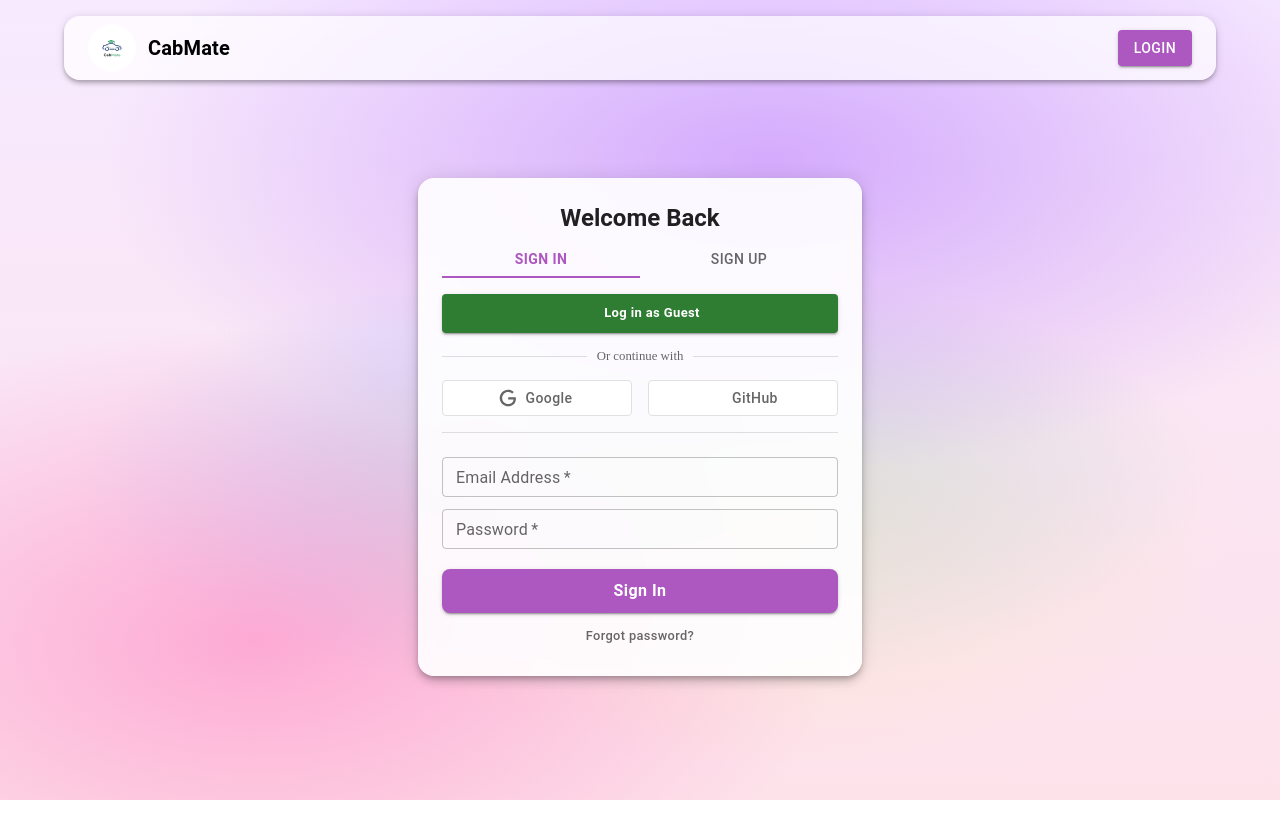
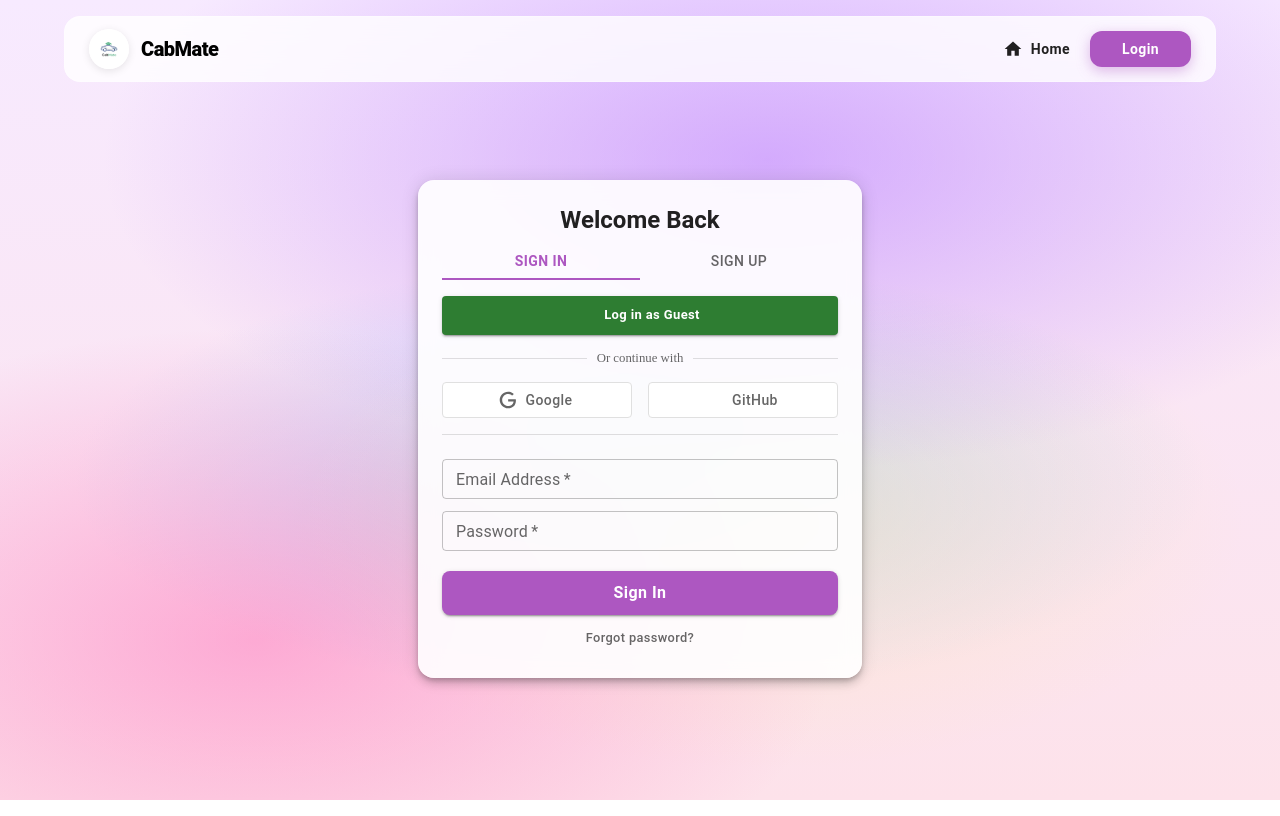
Before and after one commit to EmperorsReign05/CabMate, a React (Vite) app: page /login in a window 1280 px wide. Built offline with nearby package versions, Linux system fonts and the light colour scheme; no server answers; some icons are missing.

Commit message:
header ui

```diff
--- a/src/components/Header.jsx
+++ b/src/components/Header.jsx
@@ -1,13 +1,19 @@
-// src/components/Header.jsx
-
 import React, { useState } from 'react';
-import { Link as RouterLink } from 'react-router-dom';
+import { Link as RouterLink, useLocation } from 'react-router-dom';
 import { supabase } from '../supabaseClient';
-import { AppBar, Toolbar, Typography, Button, Box, Container, IconButton, Drawer, List, ListItem, ListItemButton, ListItemText, Divider } from '@mui/material';
-import { Add, Dashboard, Menu as MenuIcon } from '@mui/icons-material';
+import {
+  AppBar, Toolbar, Typography, Button, Box, Container,
+  IconButton, Drawer, List, ListItem, ListItemButton,
+  ListItemText, Divider, Avatar
+} from '@mui/material';
+import {
+  Dashboard, Menu as MenuIcon, Home, DirectionsCar,
+  LocalTaxi, Person, Logout
+} from '@mui/icons-material';
 
 const Header = ({ session, profile }) => {
   const [drawerOpen, setDrawerOpen] = useState(false);
+  const location = useLocation(); // To check active route
 
   const handleLogout = async () => {
     await supabase.auth.signOut();
@@ -17,128 +23,192 @@ const Header = ({ session, profile }) => {
     setDrawerOpen(open);
   };
 
+  // Modern Button Style
+  const navButtonStyle = (path) => ({
+    textTransform: 'none', // Modern look (no ALL CAPS)
+    fontWeight: 600,
+    borderRadius: 3, // Pill shape
+    px: 2,
+    mx: 0.5,
+    color: location.pathname === path ? '#ad57c1ff' : 'text.primary',
+    backgroundColor: location.pathname === path ? 'rgba(173, 87, 193, 0.08)' : 'transparent',
+    '&:hover': {
+      backgroundColor: 'rgba(173, 87, 193, 0.15)',
+      color: '#ad57c1ff',
+    },
+    transition: 'all 0.2s ease-in-out'
+  });
+
   return (
-    // Wrap the AppBar in a Container to give it space from the edges
     <Container maxWidth="lg">
-          <AppBar
+      <AppBar
         position="sticky"
+        elevation={0} // Remove default shadow for cleaner look
         sx={{
-          // These styles create the modern, rounded, transparent look
-          borderRadius: 4, // This makes the corners rounded (16px)
-          mt: 2, // No margin at the top
-          backdropFilter: 'blur(8px)',
-          backgroundColor: 'rgba(255, 255, 255, 0.7)',
-          boxShadow: '0 ',
+          borderRadius: 4,
+          mt: 2,
+          backdropFilter: 'blur(12px)', // Stronger blur
+          backgroundColor: 'rgba(255, 255, 255, 0.8)', // Slightly more opaque
+          border: '1px solid rgba(255, 255, 255, 0.3)', // Glass border effect
           color: 'black',
         }}
       >
-        <Toolbar>
-          <RouterLink to="/" style={{ textDecoration: 'none', color: 'inherit', display: 'flex', alignItems: 'center', flexGrow: 1 }}>
+        <Toolbar sx={{ justifyContent: 'space-between' }}>
+          {/* LOGO */}
+          <RouterLink to="/" style={{ textDecoration: 'none', color: 'inherit', display: 'flex', alignItems: 'center' }}>
             <img
               src="/pwa-192x192.png"
               alt="CabMate Logo"
-              style={{ width: '48px', height: '48px', borderRadius: '50%', marginRight: '12px' }}
+              style={{ width: '40px', height: '40px', borderRadius: '50%', marginRight: '12px', boxShadow: '0 2px 8px rgba(0,0,0,0.1)' }}
             />
-            <Typography variant="h6" component="div" sx={{ fontWeight: 'bold' }}>
+            <Typography variant="h6" component="div" sx={{ fontWeight: '800', letterSpacing: '-0.5px' }}>
               CabMate
             </Typography>
           </RouterLink>
 
-          {/* Desktop navigation */}
-          <Box sx={{ display: { xs: 'none', md: 'flex' }, alignItems: 'center', gap: 1, flexShrink: 0, pt: 0 }}>
+          {/* DESKTOP NAV */}
+          <Box sx={{ display: { xs: 'none', md: 'flex' }, alignItems: 'center' }}>
+            {/* Always show Home */}
+            <Button component={RouterLink} to="/" startIcon={<Home />} sx={navButtonStyle('/')}>
+              Home
+            </Button>
+
             {session ? (
               <>
-                <Button color="inherit" component={RouterLink} to="/dashboard" startIcon={<Dashboard />}>Dashboard</Button>
-                <Button color="inherit" component={RouterLink} to="/my-rides">My Rides</Button>
-                <Button color="inherit" component={RouterLink} to="/local-cabs">Local Cabs</Button>
-                <Button color="inherit" component={RouterLink} to="/profile">My Profile
-                  {/*profile?.full_name ? profile.full_name.split(' ')[0] : session.user.email*/}
+                <Button component={RouterLink} to="/dashboard" startIcon={<Dashboard />} sx={navButtonStyle('/dashboard')}>
+                  Dashboard
                 </Button>
-               {/*<IconButton color="primary" component={RouterLink} to="/create" aria-label="create new ride" sx={{ border: '1px solid', borderColor: 'primary.main', borderRadius: '8px' }}>
-                  <Add />
-                </IconButton>*/}
-                <Button variant="outlined" color="white" onClick={handleLogout} >Logout</Button>
+                <Button component={RouterLink} to="/my-rides" startIcon={<DirectionsCar />} sx={navButtonStyle('/my-rides')}>
+                  My Rides
+                </Button>
+                <Button component={RouterLink} to="/local-cabs" startIcon={<LocalTaxi />} sx={navButtonStyle('/local-cabs')}>
+                  Local Cabs
+                </Button>
+
+                {/* Profile Button - Special Style */}
+                <Button
+                  component={RouterLink}
+                  to="/profile"
+                  startIcon={<Person />}
+                  sx={{
+                    ...navButtonStyle('/profile'),
+                    ml: 1,
+                    border: '1px solid rgba(0,0,0,0.05)'
+                  }}
+                >
+                  My Profile
+                </Button>
+
+                <IconButton
+                  onClick={handleLogout}
+                  size="small"
+                  sx={{
+                    ml: 1,
+                    color: '#ff5252',
+                    bgcolor: 'rgba(255, 82, 82, 0.1)',
+                    '&:hover': { bgcolor: '#ff5252', color: 'white' }
+                  }}
+                >
+                  <Logout fontSize="small" />
+                </IconButton>
               </>
             ) : (
-              <Button variant="contained" component={RouterLink} to="/login" sx={{backgroundColor: '#ad57c1ff', // A deep purple color
-              '&:hover': {
-                backgroundColor: '#4A148C', // A slightly darker purple for hover
-              },}}>Login</Button>
+              <Button
+                variant="contained"
+                component={RouterLink}
+                to="/login"
+                sx={{
+                  borderRadius: 3,
+                  textTransform: 'none',
+                  fontWeight: 'bold',
+                  px: 4,
+                  backgroundColor: '#ad57c1ff',
+                  boxShadow: '0 4px 14px rgba(173, 87, 193, 0.4)',
+                  '&:hover': { backgroundColor: '#4A148C', transform: 'translateY(-1px)' },
+                  transition: 'all 0.2s'
+                }}
+              >
+                Login
+              </Button>
             )}
           </Box>
 
-          {/* Mobile hamburger */}
+          {/* MOBILE HAMBURGER */}
           <Box sx={{ display: { xs: 'flex', md: 'none' } }}>
-            <IconButton edge="end" color="inherit" aria-label="menu" onClick={toggleDrawer(true)}>
+            <IconButton edge="end" color="inherit" onClick={toggleDrawer(true)}>
               <MenuIcon />
             </IconButton>
           </Box>
         </Toolbar>
       </AppBar>
 
-      {/* Drawer for mobile */}
+      {/* MOBILE DRAWER */}
       <Drawer
         anchor="right"
         open={drawerOpen}
         onClose={toggleDrawer(false)}
-        sx={{
-          '& .MuiDrawer-paper': {
-            background: `
-              radial-gradient(ellipse 80% 60% at 60% 20%, rgba(175, 109, 255, 0.50), transparent 65%),
-              radial-gradient(ellipse 70% 60% at 20% 80%, rgba(255, 100, 180, 0.45), transparent 65%),
-              radial-gradient(ellipse 60% 50% at 60% 65%, rgba(255, 235, 170, 0.43), transparent 62%),
-              radial-gradient(ellipse 65% 40% at 50% 60%, rgba(120, 190, 255, 0.48), transparent 68%),
-              linear-gradient(180deg, #f7eaff 0%, #fde2ea 100%)
-            `,
+        PaperProps={{
+          sx: {
+            width: 280,
+            borderRadius: '20px 0 0 20px',
+            background: 'rgba(255, 255, 255, 0.95)',
+            backdropFilter: 'blur(10px)'
           }
         }}
       >
-        <Box sx={{ width: 260, p: 1 }} role="presentation" onClick={toggleDrawer(false)} onKeyDown={toggleDrawer(false)}>
+        <Box sx={{ p: 2 }} role="presentation" onClick={toggleDrawer(false)} onKeyDown={toggleDrawer(false)}>
+          <Box sx={{ display: 'flex', alignItems: 'center', mb: 2, pl: 1 }}>
+             <img src="/pwa-192x192.png" alt="Logo" style={{ width: 32, height: 32, marginRight: 10 }} />
+             <Typography variant="h6" fontWeight="bold">CabMate</Typography>
+          </Box>
+          <Divider sx={{ mb: 2 }} />
+
           <List>
-            <ListItem disablePadding>
-              <ListItemButton component={RouterLink} to="/">
-                <ListItemText primary="Home" />
+            <ListItem disablePadding sx={{ mb: 1 }}>
+              <ListItemButton component={RouterLink} to="/" sx={{ borderRadius: 2 }}>
+                <Home sx={{ mr: 2, color: '#ad57c1ff' }} />
+                <ListItemText primary="Home" primaryTypographyProps={{ fontWeight: 600 }} />
               </ListItemButton>
             </ListItem>
-            <Divider />
+
             {session ? (
               <>
-                <ListItem disablePadding>
-                  <ListItemButton component={RouterLink} to="/dashboard">
-                    <ListItemText primary="Dashboard" />
+                <ListItem disablePadding sx={{ mb: 1 }}>
+                  <ListItemButton component={RouterLink} to="/dashboard" sx={{ borderRadius: 2 }}>
+                    <Dashboard sx={{ mr: 2, color: '#ad57c1ff' }} />
+                    <ListItemText primary="Dashboard" primaryTypographyProps={{ fontWeight: 600 }} />
                   </ListItemButton>
                 </ListItem>
-                <ListItem disablePadding>
-                  <ListItemButton component={RouterLink} to="/my-rides">
-                    <ListItemText primary="My Rides" />
+                <ListItem disablePadding sx={{ mb: 1 }}>
+                  <ListItemButton component={RouterLink} to="/my-rides" sx={{ borderRadius: 2 }}>
+                    <DirectionsCar sx={{ mr: 2, color: '#ad57c1ff' }} />
+                    <ListItemText primary="My Rides" primaryTypographyProps={{ fontWeight: 600 }} />
                   </ListItemButton>
                 </ListItem>
-                <ListItem disablePadding>
-                  <ListItemButton component={RouterLink} to="/local-cabs">
-                    <ListItemText primary="Local Cabs" />
+                <ListItem disablePadding sx={{ mb: 1 }}>
+                  <ListItemButton component={RouterLink} to="/local-cabs" sx={{ borderRadius: 2 }}>
+                    <LocalTaxi sx={{ mr: 2, color: '#ad57c1ff' }} />
+                    <ListItemText primary="Local Cabs" primaryTypographyProps={{ fontWeight: 600 }} />
                   </ListItemButton>
                 </ListItem>
-                <ListItem disablePadding>
-                  <ListItemButton component={RouterLink} to="/create">
-                    <ListItemText primary="Create New Ride" />
+                <ListItem disablePadding sx={{ mb: 1 }}>
+                  <ListItemButton component={RouterLink} to="/profile" sx={{ borderRadius: 2 }}>
+                    <Person sx={{ mr: 2, color: '#ad57c1ff' }} />
+                    <ListItemText primary="My Profile" primaryTypographyProps={{ fontWeight: 600 }} />
                   </ListItemButton>
                 </ListItem>
-                <Divider sx={{ my: 1 }} />
+                <Divider sx={{ my: 2 }} />
                 <ListItem disablePadding>
-                  <ListItemButton component={RouterLink} to="/profile">
-                    <ListItemText primary="My Profile" />
-                  </ListItemButton>
-                </ListItem>
-                <ListItem disablePadding>
-                  <ListItemButton onClick={handleLogout}>
-                    <ListItemText primary="Logout" />
+                  <ListItemButton onClick={handleLogout} sx={{ borderRadius: 2, color: '#ff5252' }}>
+                    <Logout sx={{ mr: 2 }} />
+                    <ListItemText primary="Logout" primaryTypographyProps={{ fontWeight: 600 }} />
                   </ListItemButton>
                 </ListItem>
               </>
             ) : (
               <ListItem disablePadding>
-                <ListItemButton component={RouterLink} to="/login">
-                  <ListItemText primary="Login" />
+                <ListItemButton component={RouterLink} to="/login" sx={{ borderRadius: 2 }}>
+                  <ListItemText primary="Login" primaryTypographyProps={{ fontWeight: 600 }} />
                 </ListItemButton>
               </ListItem>
             )}
```
